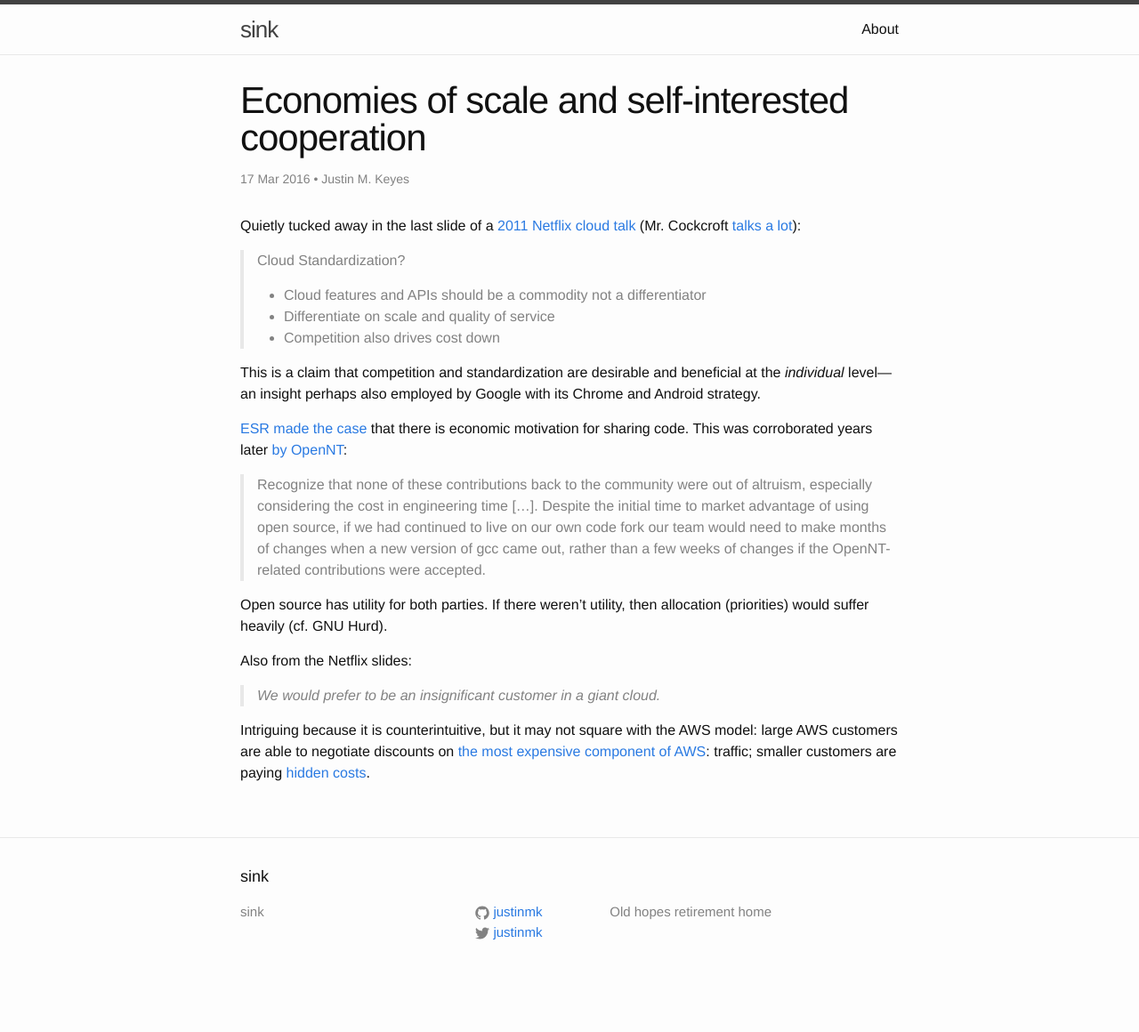
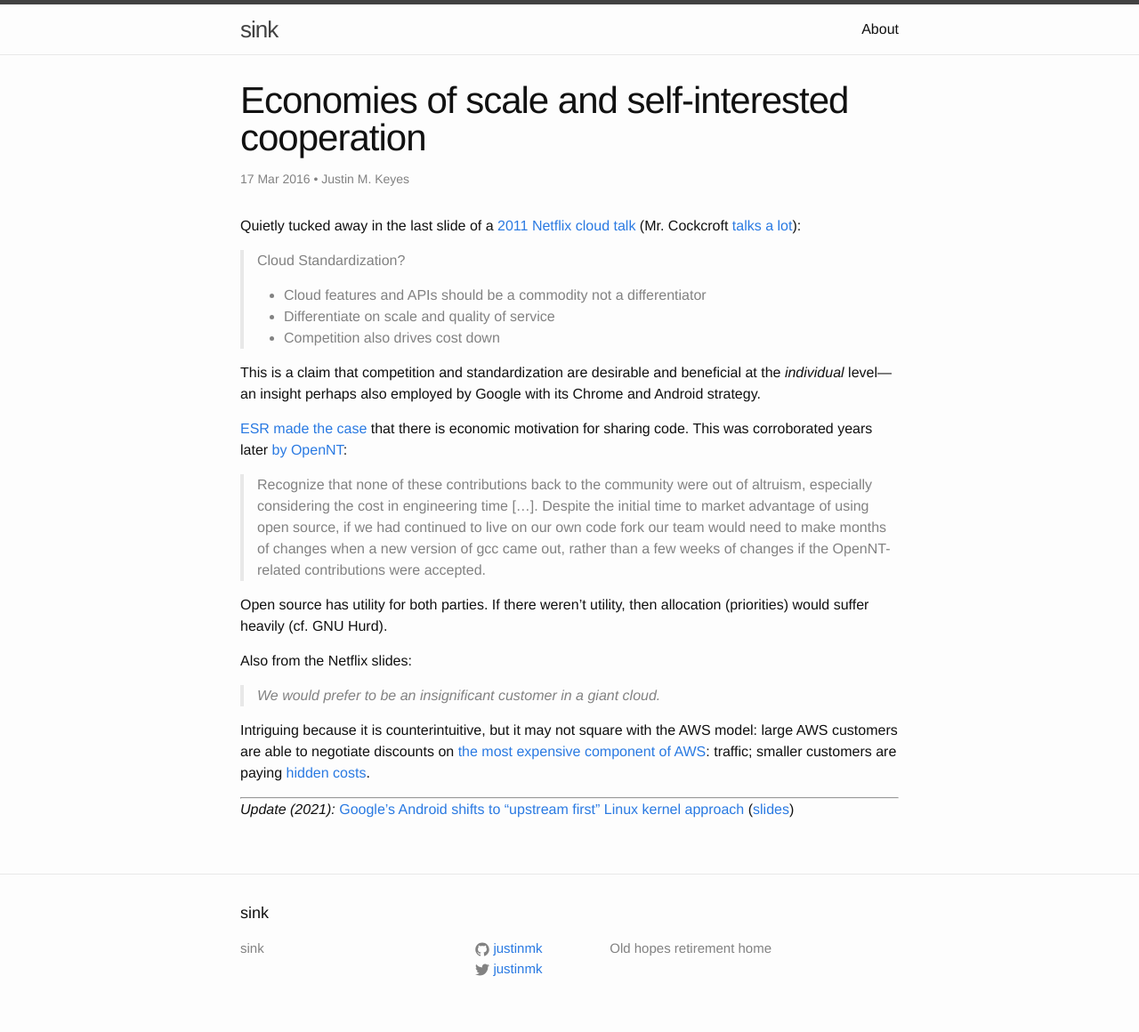
Before and after one commit to justinmk/justinmk.github.io, a Jekyll site: the page built from _posts/2016-03-17-selfish-cooperation.md, in a window 1280 px wide. Shown: the whole page at 89% size. Built offline with Jekyll 4.4.1, drawn with Linux system fonts in a browser that asks for light colours; before the commit the page ends 1119 px from its top, so only the background shows below that.

Commit message:
update: "Android shifts to 'upstream first'"

```diff
--- a/_posts/2016-03-17-selfish-cooperation.md
+++ b/_posts/2016-03-17-selfish-cooperation.md
@@ -42,3 +42,7 @@
 model: large AWS customers are able to negotiate discounts on [the most
 expensive component of AWS](https://news.ycombinator.com/item?id=11301085):
 traffic; smaller customers are paying [hidden costs](https://news.ycombinator.com/item?id=11301229).
+
+---
+
+_Update (2021):_ [Google's Android shifts to "upstream first" Linux kernel approach](https://www.phoronix.com/scan.php?page=news_item&px=Android-Linux-Upstream-First) ([slides](https://linuxplumbersconf.org/event/11/contributions/1046/attachments/824/1557/2021%20LPC%20GKI.pdf))
```
